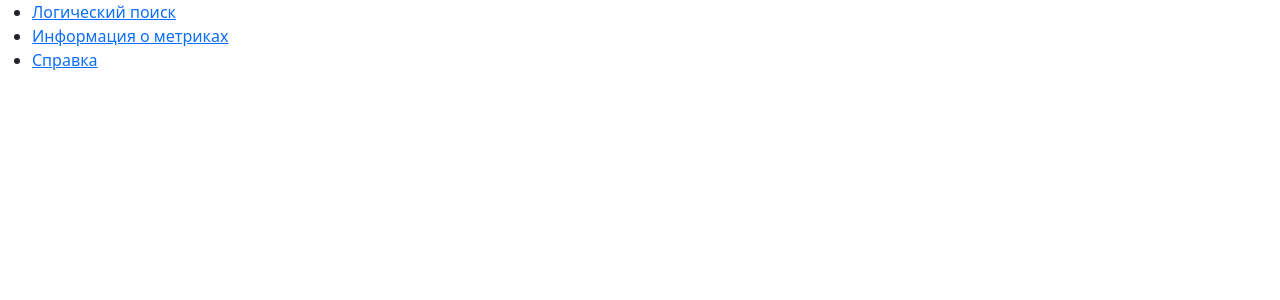
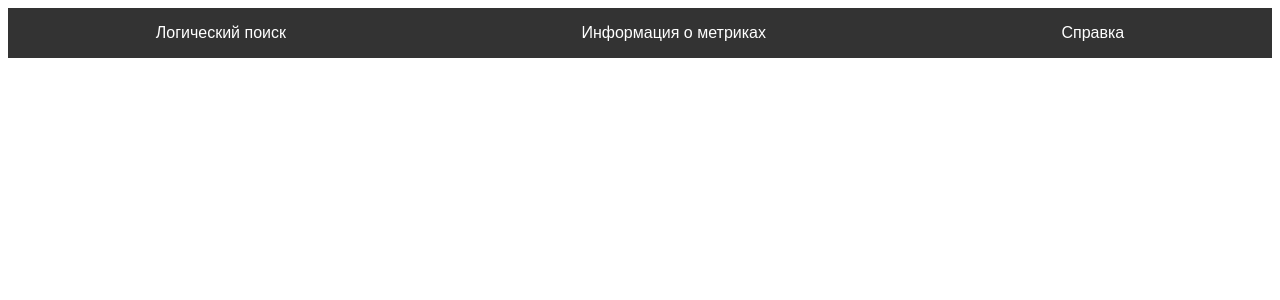
Before and after one commit to Nerogen/EYAZIS, a Flask app: page / in a window 1280 px wide. Shown: the top 300 px of the page. Run offline with Flask 3, Linux system fonts and the light colour scheme.

Commit message:
update styles of templates

```diff
--- a/templates/main.html
+++ b/templates/main.html
@@ -2,14 +2,44 @@
 <html lang="en">
 <head>
     <meta charset="UTF-8">
-    <link href="https://cdn.jsdelivr.net/npm/bootstrap@5.3.1/dist/css/bootstrap.min.css" rel="stylesheet" integrity="sha384-4bw+/aepP/YC94hEpVNVgiZdgIC5+VKNBQNGCHeKRQN+PtmoHDEXuppvnDJzQIu9" crossorigin="anonymous">
     <title>Main</title>
+    <style>
+        body {
+            font-family: Arial, sans-serif;
+        }
+
+        ul {
+            list-style-type: none;
+            margin: 0;
+            padding: 0;
+        }
+
+        #menu {
+            background-color: #333;
+            display: flex;
+            justify-content: space-around;
+            align-items: center;
+            height: 50px;
+        }
+
+        #menu a {
+            color: white;
+            text-decoration: none;
+            padding: 10px;
+            transition: background-color 0.3s;
+        }
+
+        #menu a:hover {
+            background-color: #555;
+        }
+    </style>
+
 </head>
 <body>
-    <ul id="navbar">
-      <li><a href="\logical_search">Логический поиск</a></li>
-      <li><a href="\info_about_metrix">Информация о метриках</a></li>
-      <li><a href="\help">Справка</a></li>
+    <ul id="menu">
+        <li><a href="\logical_search">Логический поиск</a></li>
+        <li><a href="\info_about_metrix">Информация о метриках</a></li>
+        <li><a href="\help">Справка</a></li>
     </ul>
 </body>
 </html>
```
Also changed, not shown: templates/help.html (+29 -0 lines), templates/info_about_metrix.html (+29 -0 lines), templates/logical_search.html (+37 -0 lines).
